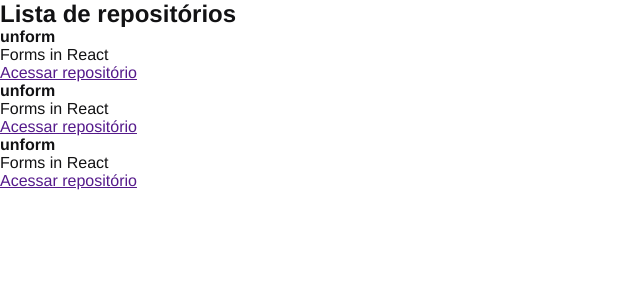
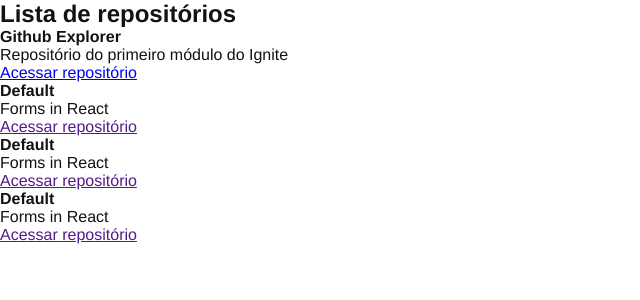
Before and after one commit to Carol111/ignite-react-01-github-explorer, a React app: page / in a window 1280 px wide. Shown: the top 300 px of the page, without its empty margins (0-640 px from the left). Built offline with nearby package versions, Linux system fonts and the light colour scheme.

Commit message:
Propriedades no React

```diff
--- /dev/null
+++ b/src/components/RepositoryItem.jsx
@@ -0,0 +1,12 @@
+export function RepositoryItem(props) {
+  return (
+    <li>
+      <strong>{props.repository?.name ?? 'Default'}</strong>
+      <p>{props.repository?.description ?? 'Forms in React'}</p>
+
+      <a href={props.repository?.link ?? ''}>
+        Acessar repositório
+      </a>
+    </li>
+  );
+}
--- a/src/components/RepositoryList.jsx
+++ b/src/components/RepositoryList.jsx
@@ -1,35 +1,21 @@
+import { RepositoryItem } from "./RepositoryItem";
+
+const repository = {
+  name: 'Github Explorer',
+  description: 'Repositório do primeiro módulo do Ignite',
+  link: 'https://github.com/Carol111/ignite-react-01-github-explorer'
+}
+
 export function RepositoryList() {
   return (
     <section className="repository-list">
       <h1>Lista de repositórios</h1>
 
       <ul>
-        <li>
-          <strong>unform</strong>
-          <p>Forms in React</p>
-
-          <a href="">
-            Acessar repositório
-          </a>
-        </li>
-
-        <li>
-          <strong>unform</strong>
-          <p>Forms in React</p>
-
-          <a href="">
-            Acessar repositório
-          </a>
-        </li>
-
-        <li>
-          <strong>unform</strong>
-          <p>Forms in React</p>
-
-          <a href="">
-            Acessar repositório
-          </a>
-        </li>
+        <RepositoryItem repository={repository} />
+        <RepositoryItem />
+        <RepositoryItem />
+        <RepositoryItem />
       </ul>
     </section>
   )
```
